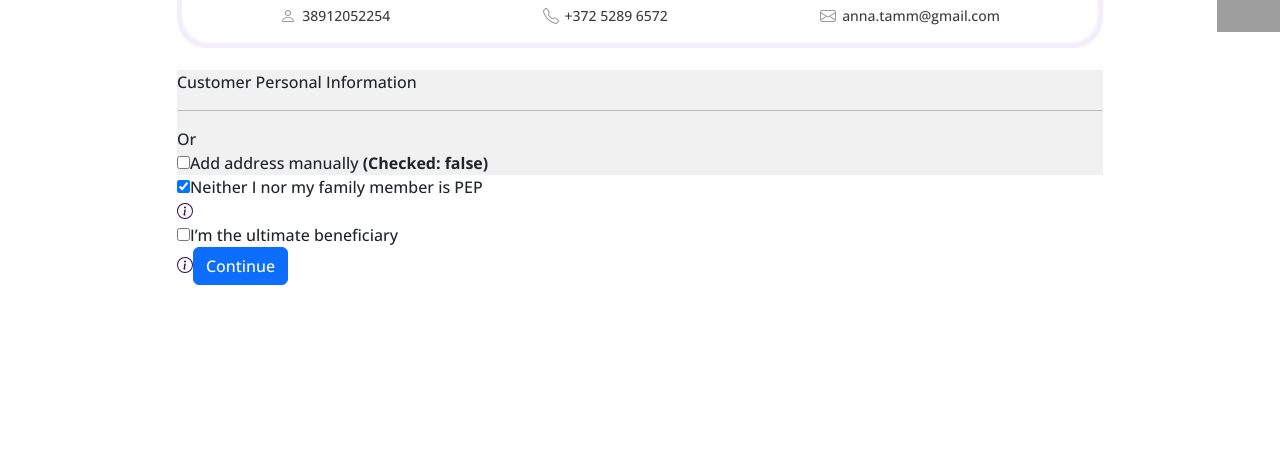
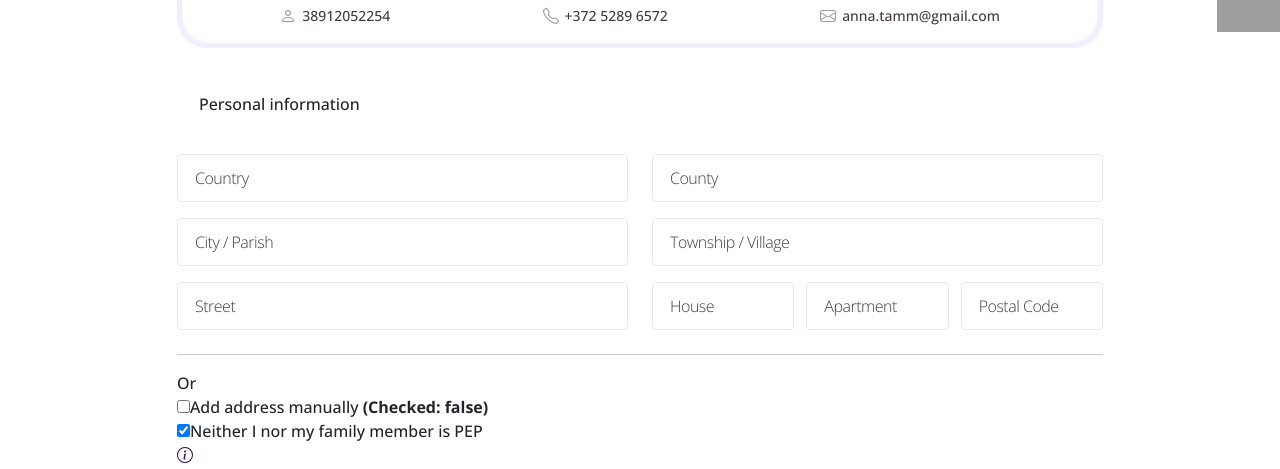
Before and after one commit to lukaszlempicki/inbank-project, a Vue app: page / in a window 1280 px wide. Shown: the part 291-760 px from the top of the page. Built offline with nearby package versions, Linux system fonts and the light colour scheme; grey boxes are pictures that could not be loaded.

Commit message:
add: CustomerPersonalnformation basic layout

```diff
--- a/src/components/loan-application/CustomerPersonalInformation.vue
+++ b/src/components/loan-application/CustomerPersonalInformation.vue
@@ -1,32 +1,305 @@
 <template>
   <div class="customer-personal-information">
-    Customer Personal Information
+    <h2>Personal information</h2>
+    <b-form @submit.prevent="submitForm" v-if="!formSubmitted">
+      <b-container>
+        <b-row>
+          <b-col sm="12" md="6" lg="6">
+            <!-- Country Field -->
+            <b-form-group
+              label="Country"
+              label-for="country"
+              :state="!$v.form.country.$pending && !$v.form.country.required"
+              :class="{ empty: !form.country, filled: form.country }"
+            >
+              <b-form-input v-model="form.country" id="country"></b-form-input>
+              <b-form-invalid-feedback v-if="!$v.form.country.required"
+                >Country is required</b-form-invalid-feedback
+              >
+            </b-form-group>
+          </b-col>
+          <b-col sm="12" md="6" lg="6">
+            <!-- County Field -->
+            <b-form-group
+              label="County"
+              label-for="county"
+              :state="!$v.form.county.$pending && !$v.form.county.required"
+              :class="{ empty: !form.county, filled: form.county }"
+            >
+              <b-form-input v-model="form.county" id="county"></b-form-input>
+              <b-form-invalid-feedback v-if="!$v.form.county.required"
+                >County is required</b-form-invalid-feedback
+              >
+            </b-form-group>
+          </b-col>
+        </b-row>
+        <b-row>
+          <b-col sm="12" md="6" lg="6">
+            <!-- City/Parish Field -->
+            <b-form-group
+              label="City / Parish"
+              label-for="city"
+              :state="!$v.form.city.$pending && !$v.form.city.required"
+              :class="{ empty: !form.city, filled: form.city }"
+            >
+              <b-form-input v-model="form.city" id="city"></b-form-input>
+              <b-form-invalid-feedback v-if="!$v.form.city.required"
+                >City/Parish is required</b-form-invalid-feedback
+              >
+            </b-form-group>
+          </b-col>
+          <b-col sm="12" md="6" lg="6">
+            <!-- Township/Village Field -->
+            <b-form-group
+              label="Township / Village"
+              label-for="township"
+              :state="!$v.form.township.$pending && !$v.form.township.required"
+              :class="{ empty: !form.township, filled: form.township }"
+            >
+              <b-form-input
+                v-model="form.township"
+                id="township"
+              ></b-form-input>
+              <b-form-invalid-feedback v-if="!$v.form.township.required"
+                >Township/Village is required</b-form-invalid-feedback
+              >
+            </b-form-group>
+          </b-col>
+        </b-row>
+        <b-row>
+          <b-col sm="12" md="6" lg="6"
+            ><!-- Street Field -->
+            <b-form-group
+              label="Street"
+              label-for="street"
+              :state="!$v.form.street.$pending && !$v.form.street.required"
+              :class="{ empty: !form.street, filled: form.street }"
+            >
+              <b-form-input v-model="form.street" id="street"></b-form-input>
+              <b-form-invalid-feedback v-if="!$v.form.street.required"
+                >Street is required</b-form-invalid-feedback
+              >
+            </b-form-group></b-col
+          >
+          <b-col sm="12" md="6" lg="6" class="three-in-row">
+            <!-- House Field -->
+            <b-form-group
+              label="House"
+              label-for="house"
+              :state="!$v.form.house.$pending && !$v.form.house.required"
+              :class="{ empty: !form.house, filled: form.house }"
+            >
+              <b-form-input v-model="form.house" id="house"></b-form-input>
+              <b-form-invalid-feedback v-if="!$v.form.house.required"
+                >House is required</b-form-invalid-feedback
+              >
+            </b-form-group>
 
-    <hr />
-    Or<br />
+            <!-- Apartment Field -->
+            <b-form-group
+              label="Apartment"
+              label-for="apartment"
+              :state="
+                !$v.form.apartment.$pending && !$v.form.apartment.required
+              "
+              :class="{ empty: !form.apartment, filled: form.apartment }"
+            >
+              <b-form-input
+                v-model="form.apartment"
+                id="apartment"
+              ></b-form-input>
+              <b-form-invalid-feedback v-if="!$v.form.apartment.required"
+                >Apartment is required</b-form-invalid-feedback
+              >
+            </b-form-group>
 
-    <b-form-checkbox v-model="isManualModeOn" name="check-button" switch>
-      Add address manually <b>(Checked: {{ isManualModeOn }})</b>
-    </b-form-checkbox>
+            <!-- Postal Code Field -->
+            <b-form-group
+              label="Postal Code"
+              label-for="postalCode"
+              :state="
+                !$v.form.postalCode.$pending && !$v.form.postalCode.required
+              "
+              :class="{ empty: !form.postalCode, filled: form.postalCode }"
+            >
+              <b-form-input
+                v-model="form.postalCode"
+                id="postalCode"
+              ></b-form-input>
+              <b-form-invalid-feedback v-if="!$v.form.postalCode.required"
+                >Postal Code is required</b-form-invalid-feedback
+              >
+            </b-form-group>
+          </b-col>
+        </b-row>
+
+        <b-row>
+          <b-col sm="12" md="12" lg="12">
+            <hr />
+            Or<br />
+
+            <b-form-checkbox
+              v-model="isManualModeOn"
+              name="check-button"
+              switch
+            >
+              Add address manually
+              <b>(Checked: {{ isManualModeOn }})</b></b-form-checkbox
+            >
+          </b-col>
+        </b-row>
+      </b-container>
+    </b-form>
   </div>
 </template>
 
 <script>
 // This component has two modes: automatic and manual
 
+import { required } from "vuelidate/lib/validators";
+
 export default {
   name: "CustomerPersonalInformation",
   data() {
     return {
       isManualModeOn: false,
+      form: {
+        country: "",
+        county: "",
+        city: "",
+        township: "",
+        street: "",
+        house: "",
+        apartment: "",
+        postalCode: "",
+      },
+      formSubmitted: false,
     };
+  },
+  validations: {
+    form: {
+      country: { required },
+      county: { required },
+      city: { required },
+      township: { required },
+      street: { required },
+      house: { required },
+      apartment: { required },
+      postalCode: { required },
+    },
+  },
+  methods: {
+    submitForm() {
+      this.$v.$touch();
+      if (this.$v.$invalid) return;
+
+      // Simulate form submission logic (you can replace this with your actual logic)
+      setTimeout(() => {
+        this.formSubmitted = true;
+      }, 1000);
+    },
+    resetForm() {
+      this.form = {
+        country: "",
+        county: "",
+        city: "",
+        township: "",
+        street: "",
+        house: "",
+        apartment: "",
+        postalCode: "",
+      };
+      this.formSubmitted = false;
+      this.$v.$reset();
+    },
   },
 };
 </script>
 
 <style lang="scss" scoped>
+@import "~/src/assets/styles/variables.scss";
+@import "~/src/assets/styles/animations.scss";
 .customer-personal-information {
   margin-top: 22px;
-  background-color: #f1f1f1;
+}
+
+.container {
+  padding: 0;
+}
+
+.three-in-row {
+  display: flex;
+  flex-direction: column;
+  justify-content: center;
+  align-items: center;
+
+  .form-group::v-deep {
+    margin-right: 0;
+    width: 100%;
+
+    &:last-of-type {
+      margin-right: 0;
+    }
+
+    @media screen and (min-width: $breakpoint-md) {
+      margin-right: 12px;
+    }
+  }
+
+  @media screen and (min-width: $breakpoint-md) {
+    flex-direction: row;
+  }
+}
+
+h2 {
+  font-size: 16px;
+  font-weight: 400;
+  line-height: 24px;
+  letter-spacing: 0px;
+  text-align: left;
+  padding: 22px;
+}
+
+.form-group::v-deep {
+  position: relative;
+  padding: 8px 0;
+
+  label {
+    position: absolute;
+    top: -2px;
+    left: 14px;
+    font-size: 14px;
+    font-weight: 300;
+    letter-spacing: -0.5px;
+    color: #413c3c;
+    background-color: #fff;
+    padding: 0 6px;
+  }
+
+  // label + .form-control:focus {
+  //   background-color: red;
+  // }
+
+  &.empty {
+    label {
+      top: 20px;
+      left: 12px;
+      font-size: 16px;
+      color: #413c3c;
+      padding: 0 6px;
+    }
+  }
+}
+
+.form-control {
+  border-radius: 4px;
+  font-size: 16px;
+  font-weight: 300;
+  line-height: 24px;
+  letter-spacing: 0px;
+  text-align: left;
+  border-color: #e9e9e9;
+  height: 48px;
+  padding: 0 22px;
 }
 </style>
```
